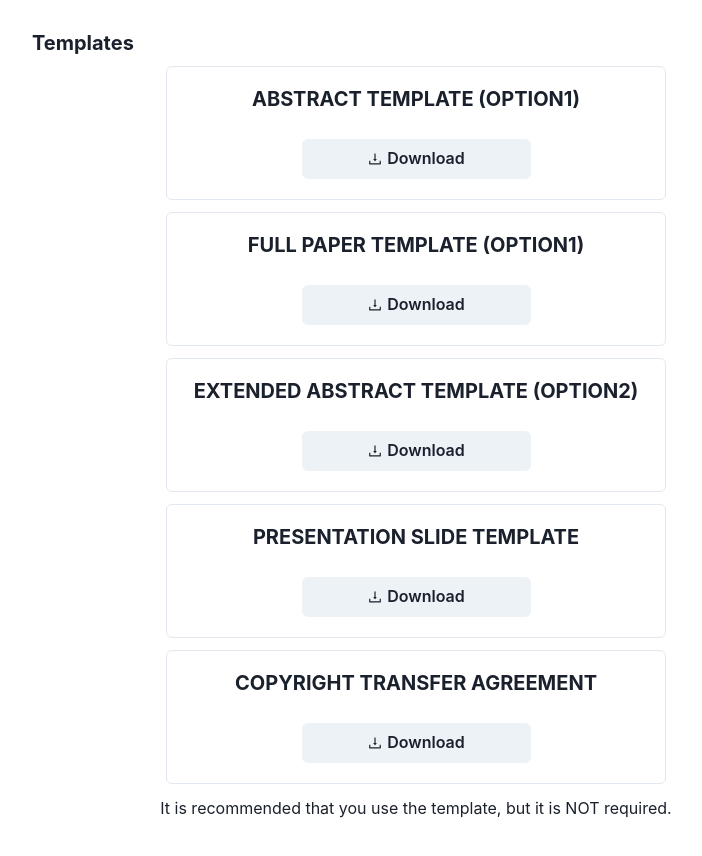
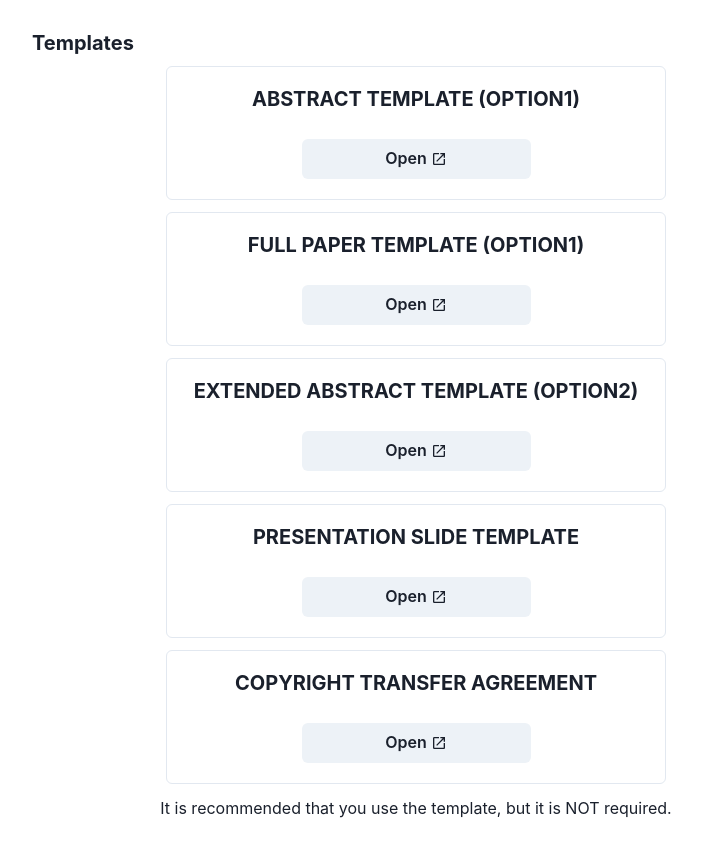
Before and after one commit to ktaroabobon/iccepm2024, a React (Create React App) app: page /submission in a window 1280 px wide. Shown: the part 2840-3696 px from the top of the page, without its empty margins (224-926 px from the left). Built offline with nearby package versions, Linux system fonts and the light colour scheme.

Commit message:
fix: ファイルがダウンロードできない問題を修正

```diff
--- a/src/icons/Mapper.tsx
+++ b/src/icons/Mapper.tsx
@@ -1,7 +1,7 @@
 import { GrLocation } from "react-icons/gr";
-import { MdDateRange } from "react-icons/md";
+import { MdDateRange, MdOutlineOpenInNew } from "react-icons/md";
 import { GoOrganization } from "react-icons/go";
-import { AiFillCalendar, AiOutlineDownload } from "react-icons/ai";
+import { AiFillCalendar, AiFillEye, AiOutlineDownload } from "react-icons/ai";
 
 export const iconMapper = {
   location: GrLocation,
@@ -9,4 +9,6 @@ export const iconMapper = {
   organization: GoOrganization,
   calendar: AiFillCalendar,
   download: AiOutlineDownload,
+  eye: AiFillEye,
+  openNewTab: MdOutlineOpenInNew,
 };
--- a/src/pages/Submission.tsx
+++ b/src/pages/Submission.tsx
@@ -3,6 +3,7 @@ import { Base } from "./Base";
 import ContentHeader from "../components/ContentHeader";
 import {
   Box,
+  Button,
   Card,
   CardBody,
   CardFooter,
@@ -23,13 +24,7 @@ import {
   UnorderedList,
   VStack,
 } from "@chakra-ui/react";
-import MyDownloadButton from "../components/DownloadButton";
-
-import AbstractTemplateOption1 from "../assets/data/ICCEPM2024_OPTION1_Abstract_Template.docx";
-import FullPaperTemplateOption1 from "../assets/data/ICCEPM2024_OPTION1_Full_Paper_Template.docx";
-import AbstractTemplateOption2 from "../assets/data/ICCEPM2024_OPTION2_Extended_Abstract_Template.docx";
-import PresentationSlideTemplate from "../assets/data/ICCEPM2024_Presentation_Slide_Template.pptx";
-import TransferAgreement from "../assets/data/Transfer_Agreement.docx";
+import CustomIcon from "../icons/CustomIcon";
 
 interface Event {
   name: string;
@@ -359,7 +354,18 @@ export const Submission: React.FC = () => {
                     justifyContent={"center"}
                     pt={0}
                   >
-                    <MyDownloadButton url={AbstractTemplateOption1} />
+                    <Button
+                      variant="solid"
+                      w={"50%"}
+                      as="a"
+                      href={
+                        "https://docs.google.com/document/d/13bgpoouF_3fWPYxu0kF0sOBXuoPqDJrY/edit?usp=sharing&ouid=116157923055759315952&rtpof=true&sd=true"
+                      } // 引数から受け取ったURL
+                      target={"_blank"}
+                    >
+                      <Text mr={1}>Open</Text>
+                      <CustomIcon icon={"openNewTab"} />
+                    </Button>
                   </CardFooter>
                 </Stack>
               </Card>
@@ -384,7 +390,18 @@ export const Submission: React.FC = () => {
                     justifyContent={"center"}
                     pt={0}
                   >
-                    <MyDownloadButton url={FullPaperTemplateOption1} />
+                    <Button
+                      variant="solid"
+                      w={"50%"}
+                      as="a"
+                      href={
+                        "https://docs.google.com/document/d/1Plw1TagJxi10VRmfq7fsFY5IuN73xN1A/edit?usp=sharing&ouid=116157923055759315952&rtpof=true&sd=true"
+                      } // 引数から受け取ったURL
+                      target={"_blank"}
+                    >
+                      <Text mr={1}>Open</Text>
+                      <CustomIcon icon={"openNewTab"} />
+                    </Button>
                   </CardFooter>
                 </Stack>
               </Card>
@@ -409,7 +426,18 @@ export const Submission: React.FC = () => {
                     justifyContent={"center"}
                     pt={0}
                   >
-                    <MyDownloadButton url={AbstractTemplateOption2} />
+                    <Button
+                      variant="solid"
+                      w={"50%"}
+                      as="a"
+                      href={
+                        "https://docs.google.com/document/d/1D5AhliRIxBodZOinFzkOu2kDkdUOpMeo/edit?usp=sharing&ouid=116157923055759315952&rtpof=true&sd=true"
+                      } // 引数から受け取ったURL
+                      target={"_blank"}
+                    >
+                      <Text mr={1}>Open</Text>
+                      <CustomIcon icon={"openNewTab"} />
+                    </Button>
                   </CardFooter>
                 </Stack>
               </Card>
@@ -434,7 +462,18 @@ export const Submission: React.FC = () => {
                     justifyContent={"center"}
                     pt={0}
                   >
-                    <MyDownloadButton url={PresentationSlideTemplate} />
+                    <Button
+                      variant="solid"
+                      w={"50%"}
+                      as="a"
+                      href={
+                        "https://docs.google.com/presentation/d/1bhb6OGIwv3kOdh3Ha8JX-yZfwp4D4_kR/edit?usp=sharing&ouid=116157923055759315952&rtpof=true&sd=true"
+                      } // 引数から受け取ったURL
+                      target={"_blank"}
+                    >
+                      <Text mr={1}>Open</Text>
+                      <CustomIcon icon={"openNewTab"} />
+                    </Button>
                   </CardFooter>
                 </Stack>
               </Card>
@@ -459,7 +498,18 @@ export const Submission: React.FC = () => {
                     justifyContent={"center"}
                     pt={0}
                   >
-                    <MyDownloadButton url={TransferAgreement} />
+                    <Button
+                      variant="solid"
+                      w={"50%"}
+                      as="a"
+                      href={
+                        "https://docs.google.com/document/d/1EF3QD6GhIEkSVUTwdMVc6fPNQ_8TP4ci/edit?usp=sharing&ouid=116157923055759315952&rtpof=true&sd=true"
+                      } // 引数から受け取ったURL
+                      target={"_blank"}
+                    >
+                      <Text mr={1}>Open</Text>
+                      <CustomIcon icon={"openNewTab"} />
+                    </Button>
                   </CardFooter>
                 </Stack>
               </Card>
```
